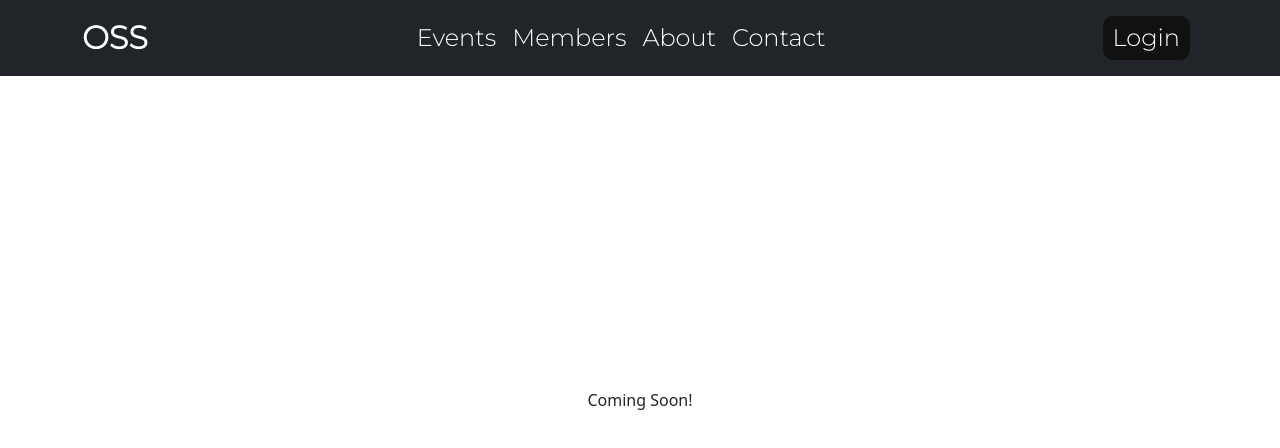
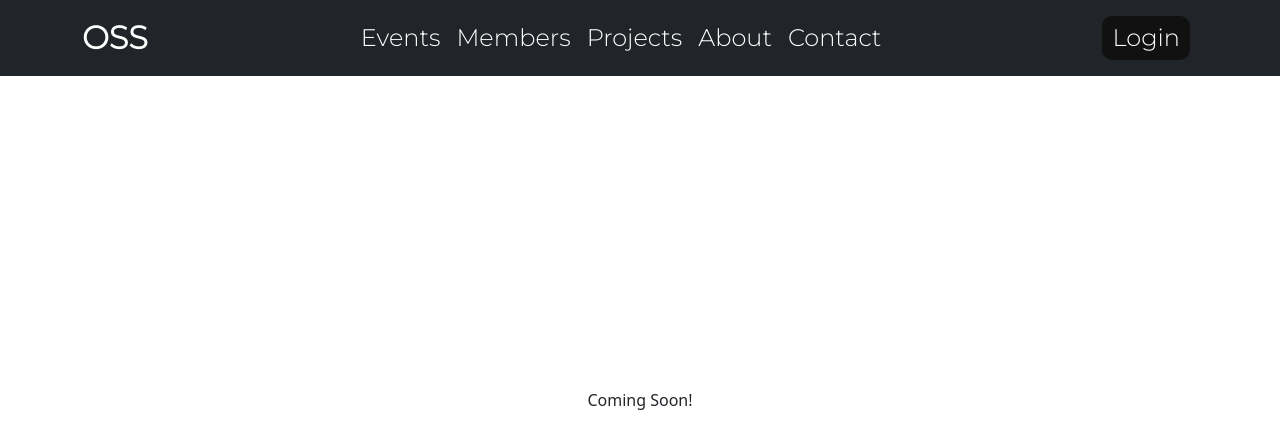
Before and after one commit to vermaaarti/ossgecr.github.io, a React (Create React App) app: page / in a window 1280 px wide. Shown: the top 448 px of the page. Built offline with nearby package versions, Linux system fonts and the light colour scheme.

Commit message:
add Projects page

```diff
--- a/src/components/Header.js
+++ b/src/components/Header.js
@@ -24,6 +24,9 @@ function Header() {
                 <Link to="/members">Members</Link>
               </Nav.Link>
               <Nav.Link>
+                <Link to="/projects">Projects</Link>
+              </Nav.Link>
+              <Nav.Link>
                 <Link to="/about">About</Link>
               </Nav.Link>
               <Nav.Link>
```
